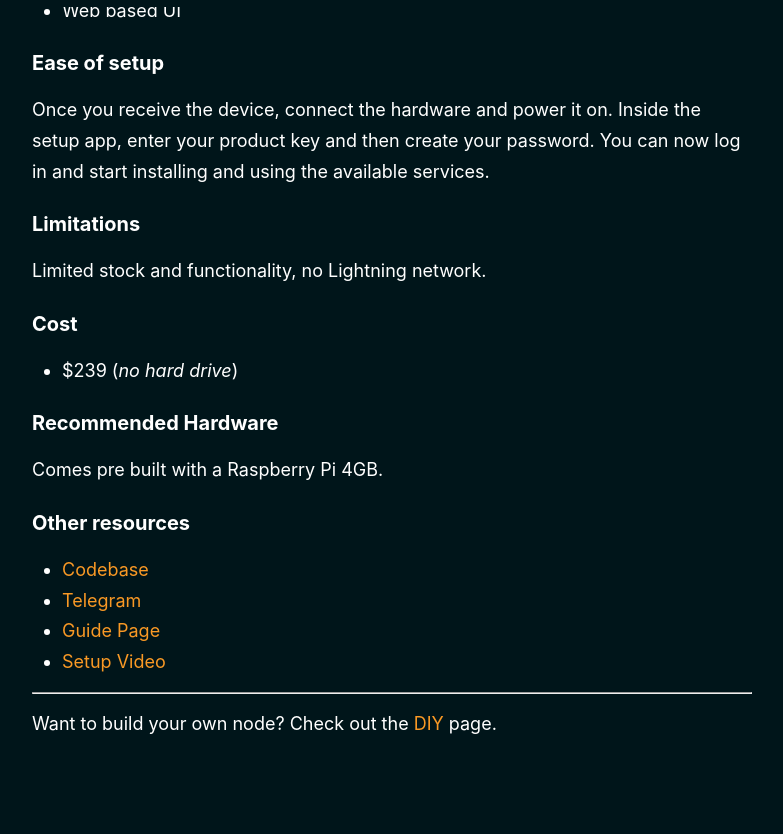
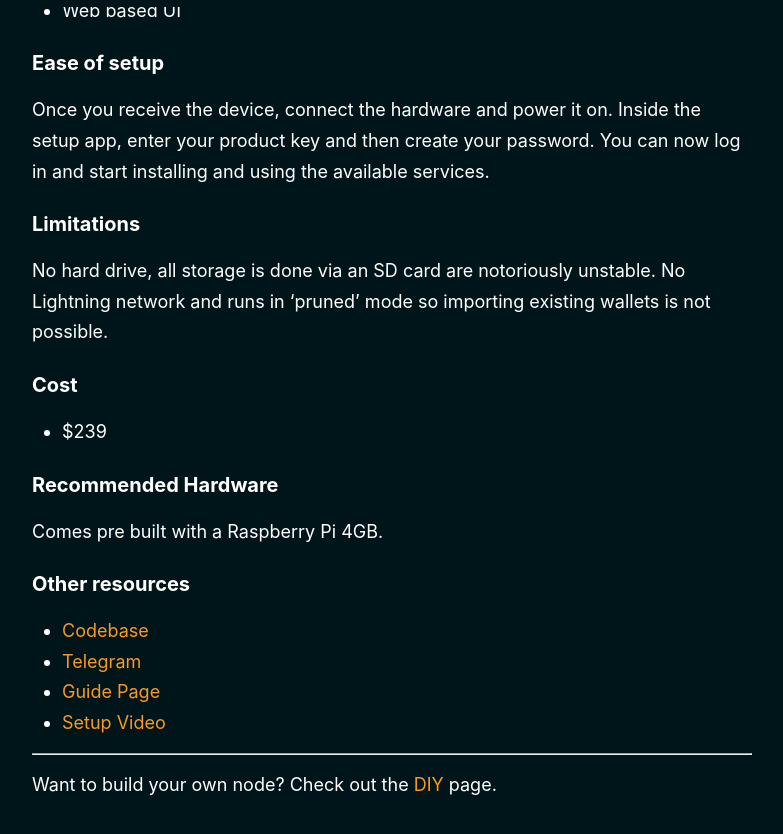
Before and after one commit to BitcoinQnA/node-guide, a Jekyll site: the page built from _pages/plug and play.md, in a window 1280 px wide and 900 px high, scrolled down 7573 px. Shown: the top 834 px of the window, without its empty margins (248-1031 px from the left). Built offline with Jekyll 4.4.1, drawn with Linux system fonts in a browser that asks for light colours.

Commit message:
Update plug and play.md

```diff
--- a/_pages/plug and play.md
+++ b/_pages/plug and play.md
@@ -232,18 +232,17 @@
 * Web based UI
 
 
-
 ### Ease of setup
 
 Once you receive the device, connect the hardware and power it on. Inside the setup app, enter your product key and then create your password. You can now log in and start installing and using the available services.
 
 ### Limitations
 
-Limited stock and functionality, no Lightning network.
+No hard drive, all storage is done via an SD card are notoriously unstable. No Lightning network and runs in 'pruned' mode so importing existing wallets is not possible.
 
 ### Cost
 
-* $239 (*no hard drive*)
+* $239
 
 ### Recommended Hardware
 
```
